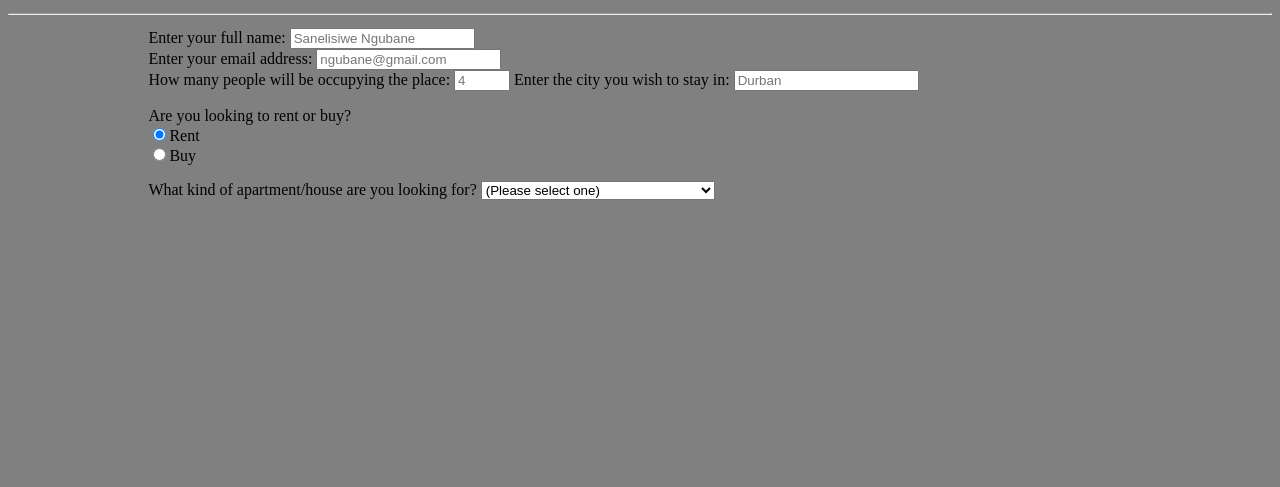
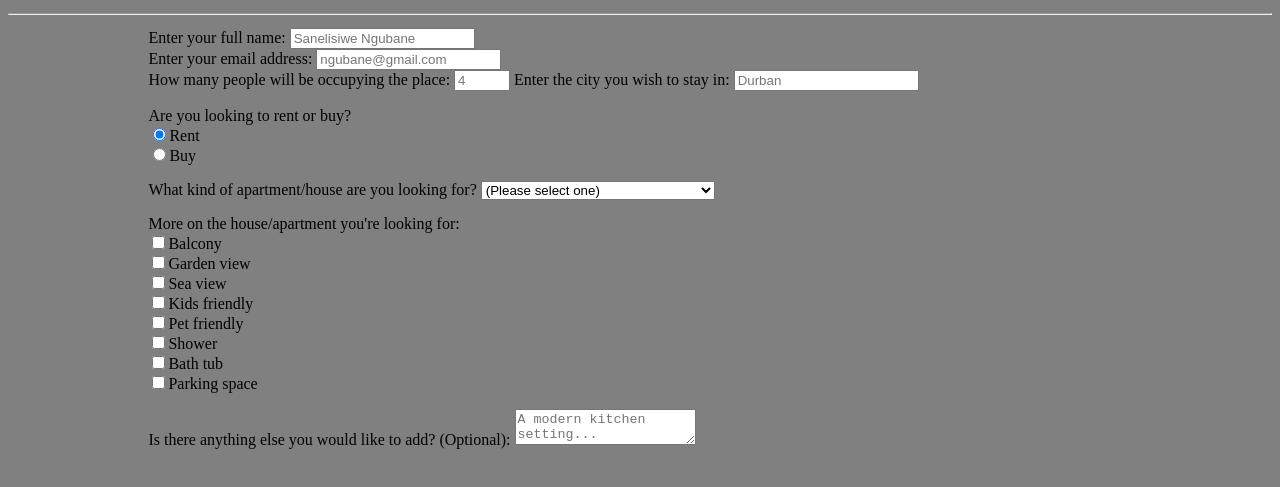
Before and after one commit to SANEH69/survey-form, a plain HTML site: page index.html in a window 1280 px wide. Shown: the part 101-588 px from the top of the page. Drawn offline with Linux system fonts and the light colour scheme.

Commit message:
Added a checkbox input type and a textarea for more information

```diff
--- a/index.html
+++ b/index.html
@@ -45,5 +45,30 @@
             </select>
             </label>
           </fieldset>
+            <fieldset>
+            <label>More on the house/apartment you're looking for:
+              <br>
+              <input type="checkbox" value="balcony"><label>Balcony</label>
+              <br>
+              <input type="checkbox" value="garden-view"><label>Garden view</label>
+              <br>
+              <input type="checkbox" value="sea-view"><label>Sea view</label>
+              <br>
+              <input type="checkbox" value="kids-friendly"><label>Kids friendly</label>
+              <br>
+              <input type="checkbox" value="pet-friendly"><label>Pet friendly</label>
+              <br>
+              <input type="checkbox" value="shower"><label>Shower</label>
+              <br>
+              <input type="checkbox" value="bath-tub"><label>Bath tub</label>
+              <br>
+              <input type="checkbox" value="parking-safe"><label>Parking space</label>
+              </label>
+          </fieldset>
+          <fieldset>
+            <label> Is there anything else you would like to add? (Optional):
+              <textarea placeholder="A modern kitchen setting..."></textarea>
+            </label>
+          </fieldset>
           </form>
           </section>
```
